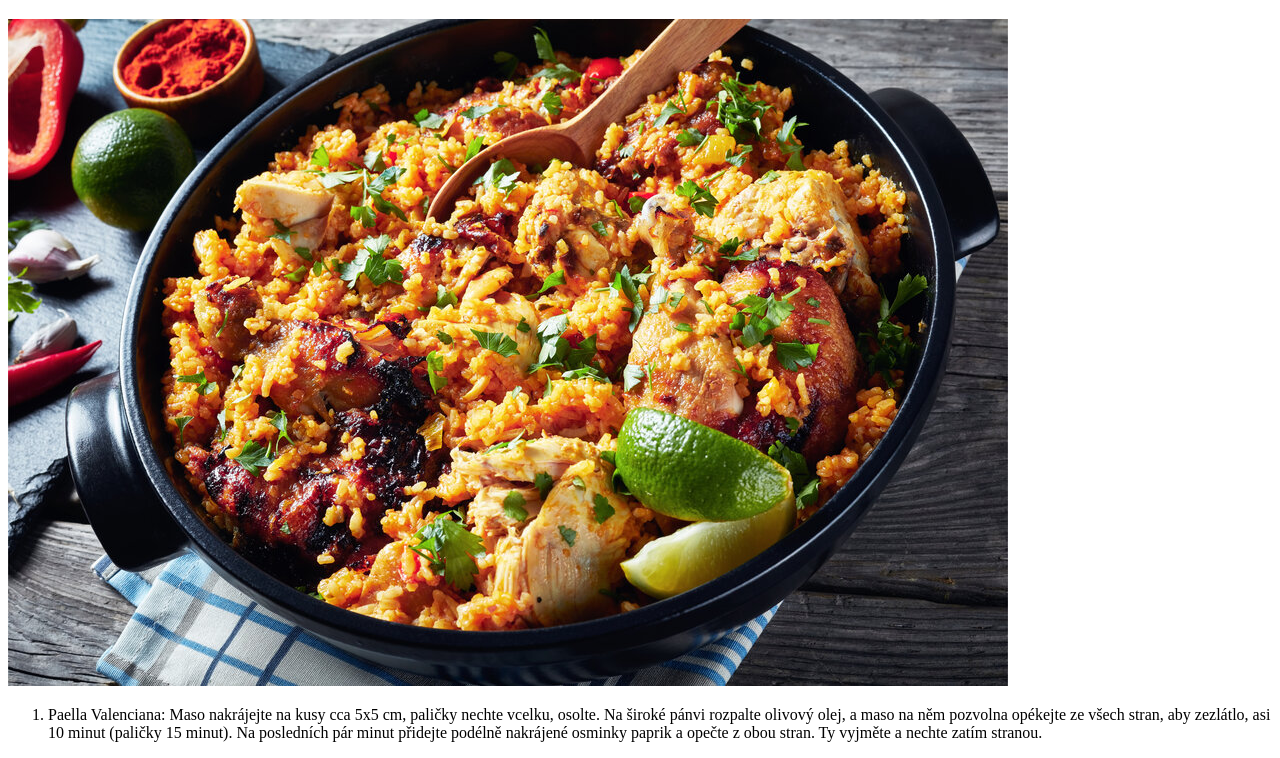
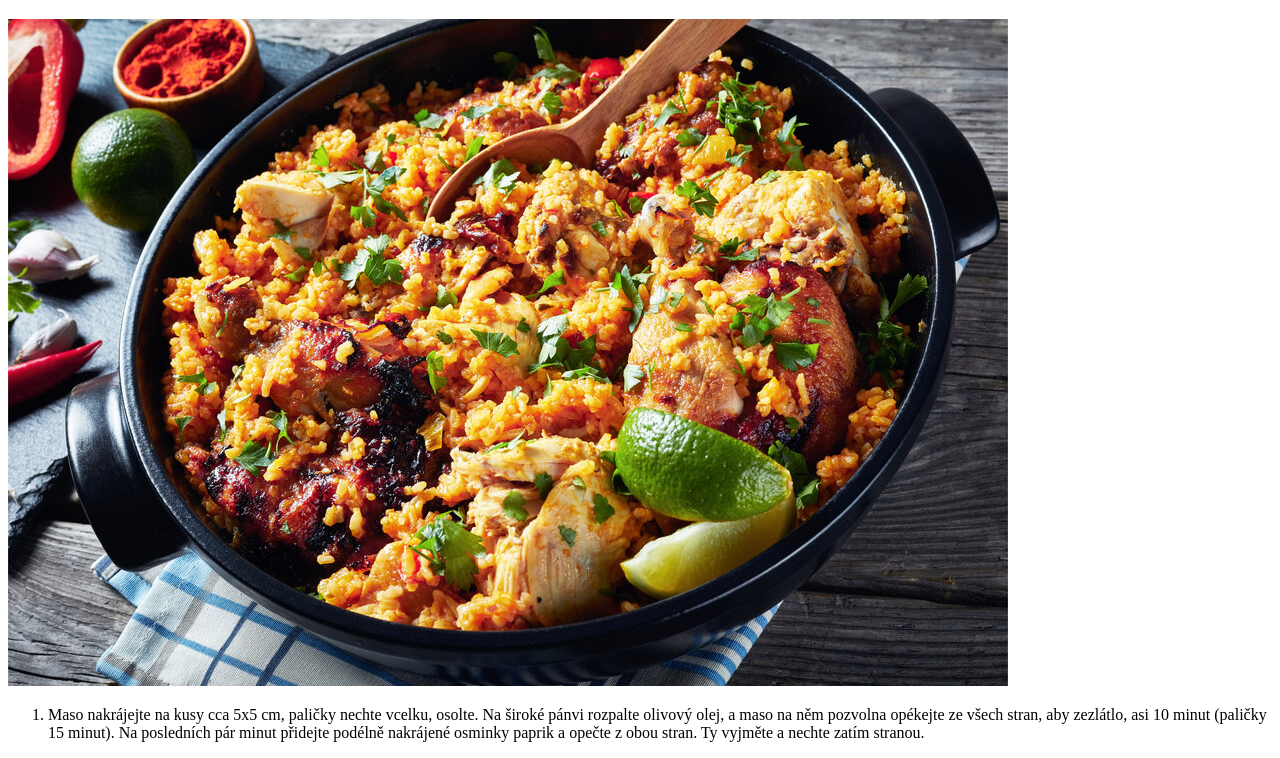
Before and after one commit to TomasKliner/Odin-recipes, a plain HTML site: page index.html in a window 1280 px wide. Shown: the part 61-819 px from the top of the page. Drawn offline with Linux system fonts and the light colour scheme.

Commit message:
Refractored code

```diff
--- a/index.html
+++ b/index.html
@@ -9,8 +9,7 @@
     <h1>Paella Valenciana a Paella de Marisco</h1>
     <img src="shutterstock_1454439050-2.jpg">
     <ol>
-        <li>Paella Valenciana:
-            Maso nakrájejte na kusy cca 5x5 cm, paličky nechte vcelku, osolte. Na široké pánvi rozpalte olivový olej, a maso na něm pozvolna opékejte ze všech stran, aby zezlátlo, asi 10 minut (paličky 15 minut). Na posledních pár minut přidejte podélně nakrájené osminky paprik a opečte z obou stran. Ty vyjměte a nechte zatím stranou.</li>
+        <li>Maso nakrájejte na kusy cca 5x5 cm, paličky nechte vcelku, osolte. Na široké pánvi rozpalte olivový olej, a maso na něm pozvolna opékejte ze všech stran, aby zezlátlo, asi 10 minut (paličky 15 minut). Na posledních pár minut přidejte podélně nakrájené osminky paprik a opečte z obou stran. Ty vyjměte a nechte zatím stranou.</li>
     </ol>
 
 </body>
```
